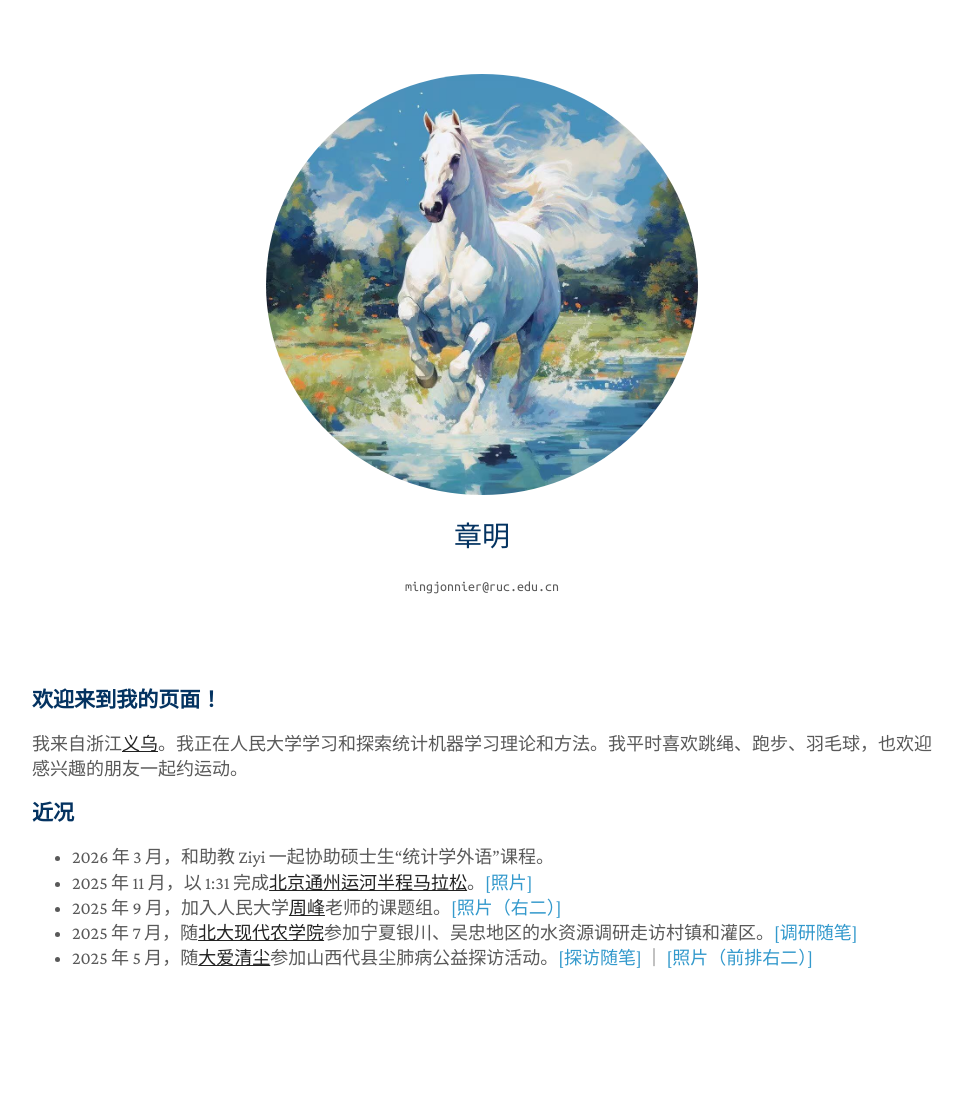
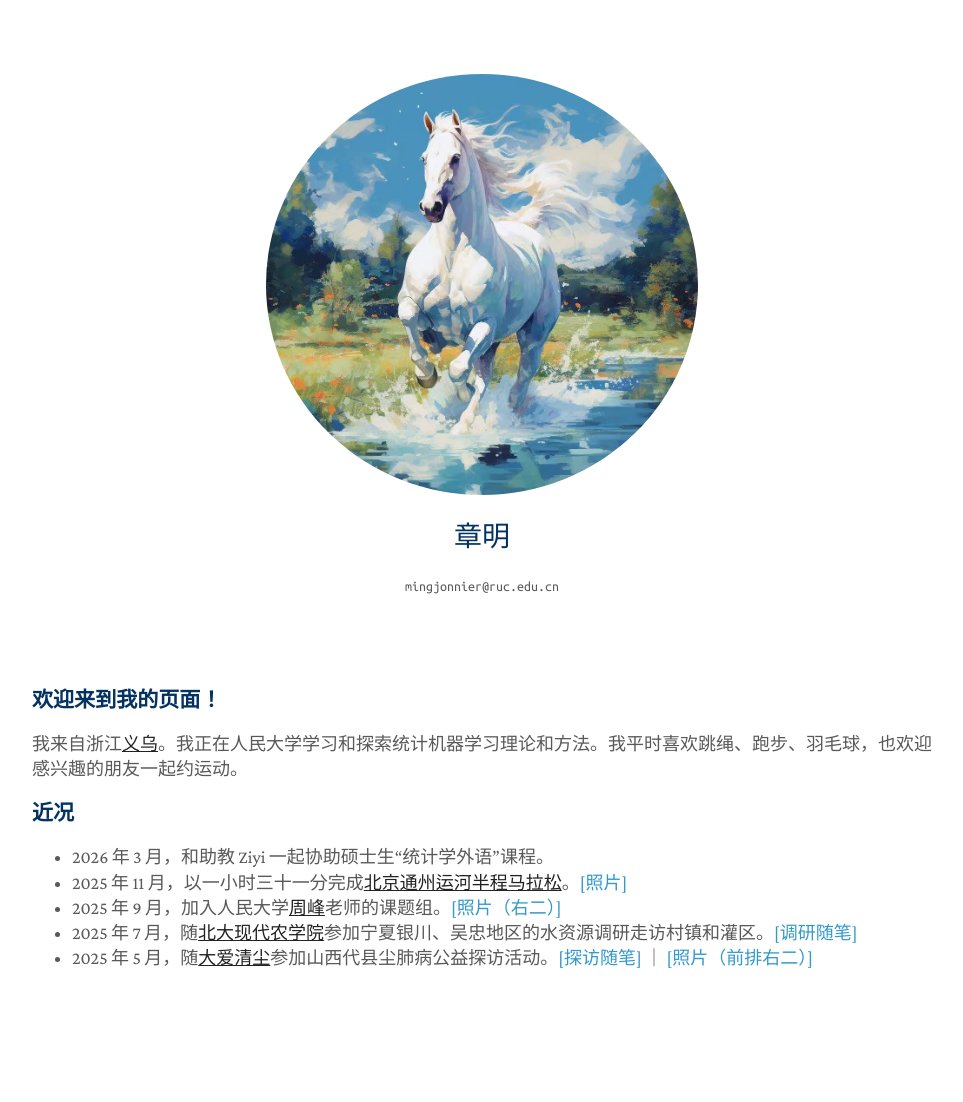
Before and after one commit to zhangming4153/zhangming4153.github.io, a Jekyll site: the page built from cn/index.md, in a window 1280 px wide. Shown: the whole page, without its empty margins (158-1121 px from the left). Built offline with Jekyll 4.4.1, drawn with Linux system fonts in a browser that asks for light colours; a style sheet for code colours, icons or effects is not loaded.

Commit message:
Update index.md

```diff
--- a/cn/index.md
+++ b/cn/index.md
@@ -10,7 +10,7 @@ title: 章明
 ### 近况
 
 - 2026 年 3 月，和助教 Ziyi 一起协助硕士生“统计学外语”课程。
-- 2025 年 11 月，以 1:31 完成<a href="https://baike.baidu.com/item/2025北京通州运河半程马拉松/66790330"><strong><u>北京通州运河半程马拉松</u></strong></a>。[[照片]](/assets/tongz_semimara_profile.jpg)
+- 2025 年 11 月，以一小时三十一分完成<a href="https://baike.baidu.com/item/2025北京通州运河半程马拉松/66790330"><strong><u>北京通州运河半程马拉松</u></strong></a>。[[照片]](/assets/tongz_semimara_profile.jpg)
 - 2025 年 9 月，加入人民大学<a href="https://zhoufeng6288.github.io"><strong><u>周峰</u></strong></a>老师的课题组。[[照片（右二）]](/assets/people_0912.jpg)
 - 2025 年 7 月，随<a href="https://www.saas.pku.edu.cn"><strong><u>北大现代农学院</u></strong></a>参加宁夏银川、吴忠地区的水资源调研走访村镇和灌区。[[调研随笔]](/assets/Ningxia.pdf)
 - 2025 年 5 月，随<a href="https://daqc.org.cn"><strong><u>大爱清尘</u></strong></a>参加山西代县尘肺病公益探访活动。[[探访随笔]](/assets/Shanxi.pdf) ｜ [[照片（前排右二）]](/assets/daai_202505.jpg)
```
